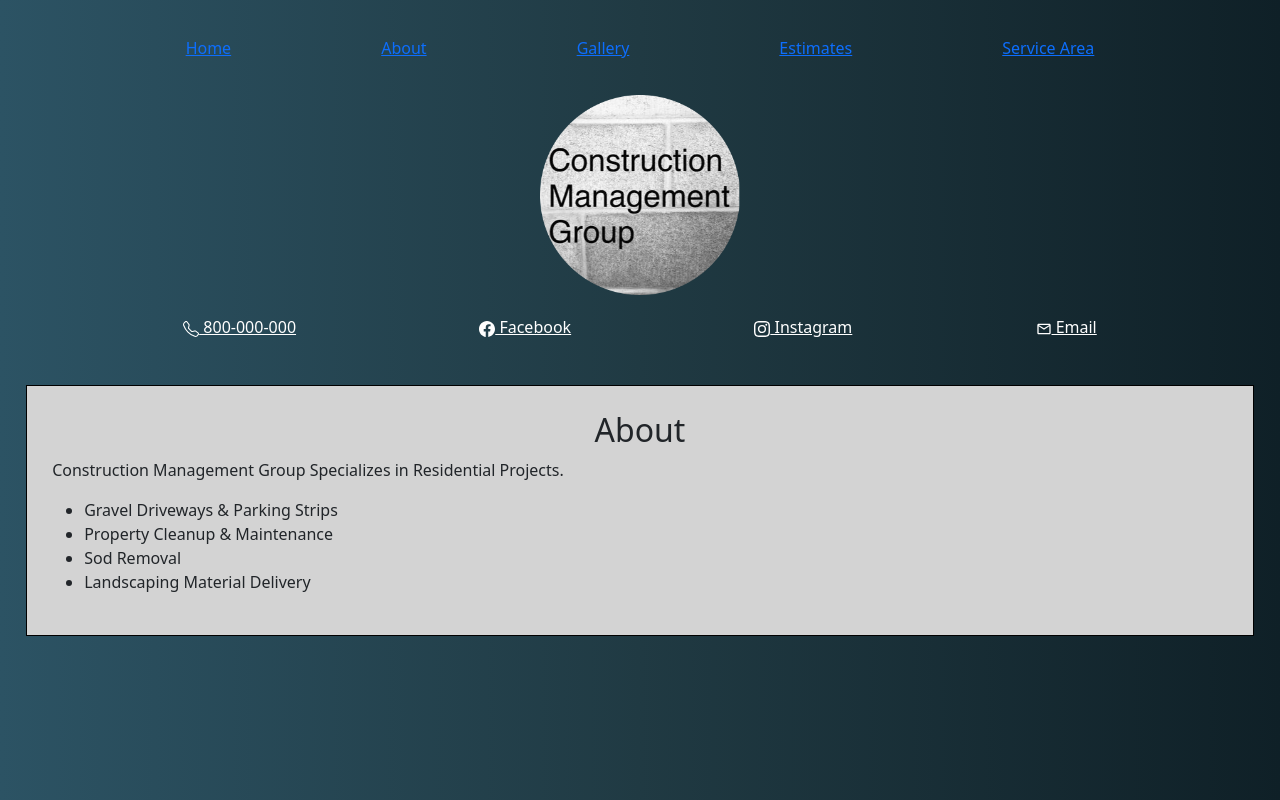
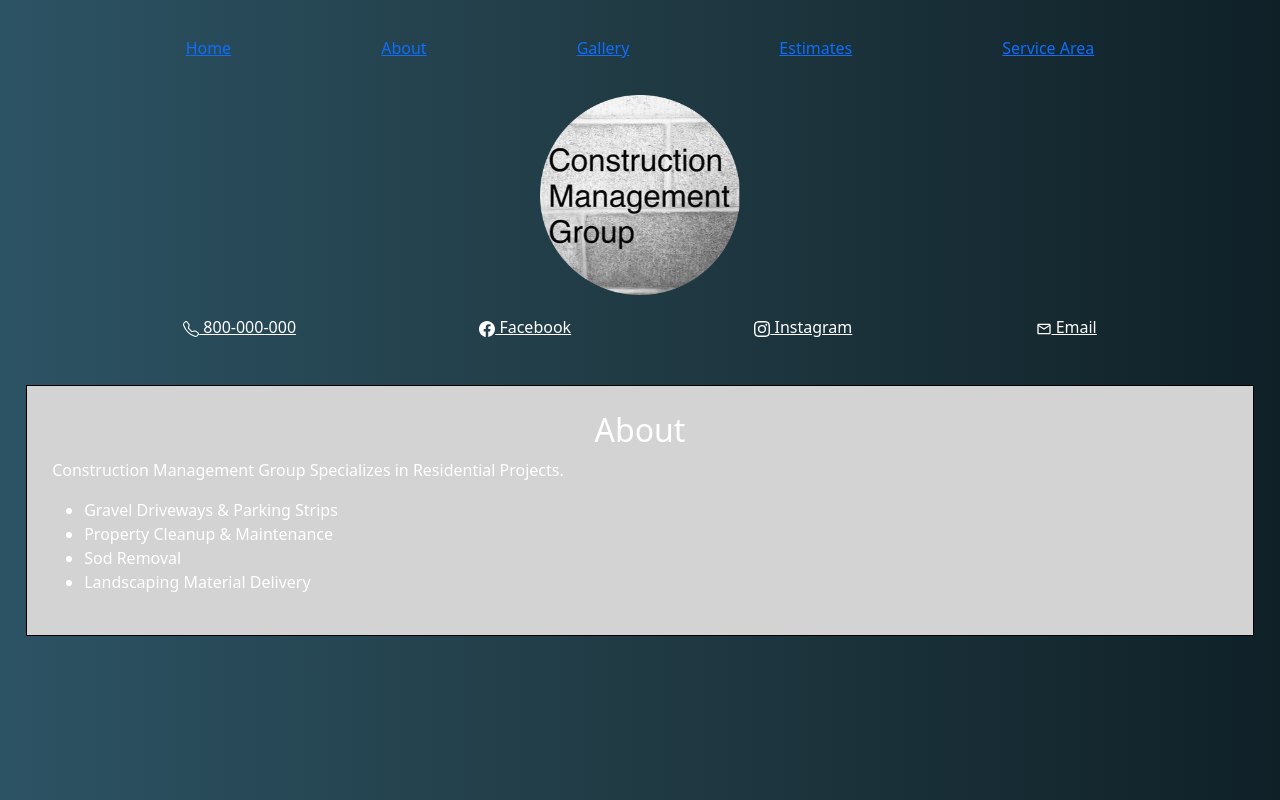
Before and after one commit to austincomstock/C-M-G, a React (Create React App) app: page /about in a window 1280 px wide. Built offline with nearby package versions, Linux system fonts and the light colour scheme.

Commit message:
Removed border and added color to .App

```diff
--- a/src/App.css
+++ b/src/App.css
@@ -1,6 +1,6 @@
-/* .App {
-  border: thin solid #fff;
-} */
+.App {
+  color: #fff;
+}
 
 
 
```
